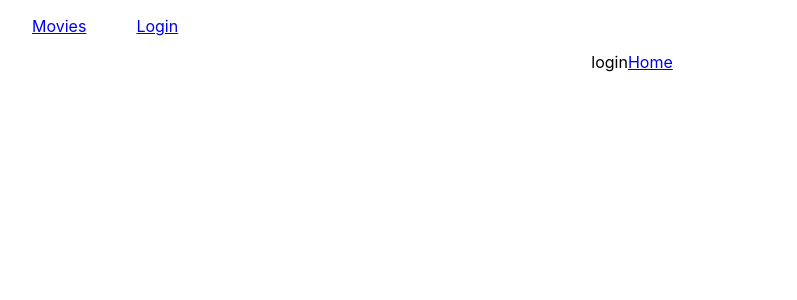
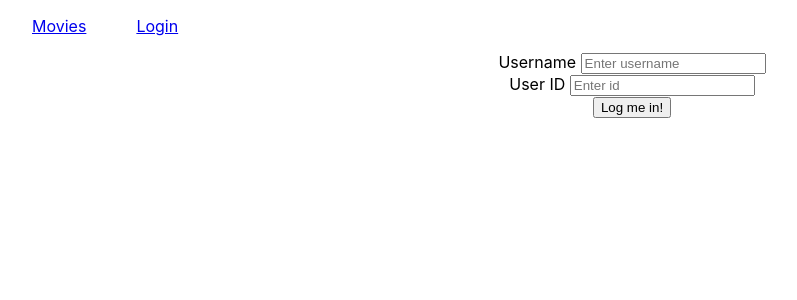
Before and after one commit to mojonny/movie-reviews, a React (Create React App) app in the folder frontend/: page /login in a window 1280 px wide. Shown: the top 300 px of the page, without its empty margins (8-805 px from the left). Built offline with nearby package versions, Linux system fonts and the light colour scheme.

Commit message:
Props issues ready for tomorrow...

```diff
--- a/frontend/src/App.js
+++ b/frontend/src/App.js
@@ -2,7 +2,6 @@ import './App.css';
 import AddReview from './components/addReview';
 import MoviesList from './components/moviesList';
 import Movie from './components/movie';
-import Home from './components/home';
 import Login from './components/login';
 import { Link, Route, Routes } from 'react-router-dom';
 import { useState } from 'react';
@@ -41,11 +40,11 @@ function App() {
 			</nav>
 
 			<Routes>
-				<Route path="/" element={<Home />} />
+				<Route path="/" element={<MoviesList user={user} />} />
 				<Route path="/movies">
-					<Route index element={<MoviesList />} />
-					<Route path=":id/" element={<Movie />} />
-					<Route path=":id/review" element={<AddReview />} />
+					<Route index element={<MoviesList user={user} />} />
+					<Route path=":id/" element={<Movie user={user} />} />
+					<Route path=":id/review" element={<AddReview user={user} />} />
 				</Route>
 				<Route path="/login" element={<Login login={login} />} />
 			</Routes>
--- a/frontend/src/components/addReview.js
+++ b/frontend/src/components/addReview.js
@@ -1,5 +1,73 @@
-import React from 'react';
+import React, { useState } from 'react';
+import MovieDataService from '../services/movies';
+import { Link, useParams } from 'react-router-dom';
 
-export default function AddReview() {
-	return <div>Add review</div>;
+export default function AddReview(props) {
+	let editing = false;
+	let initialReviewState = '';
+
+	// if (props.location.state && props.location.state.currentReview) {
+	// 	editing = true;
+	// 	initialReviewState = props.location.state.currentReview.review;
+	// }
+
+	const [review, setReview] = useState(initialReviewState); //tracks if submitted
+	const [submitted, setSubmitted] = useState(false);
+
+	const onChangeReview = (e) => {
+		const review = e.target.value;
+		setReview(review);
+	};
+
+	const { id } = useParams();
+
+	const saveReview = () => {
+		var data = {
+			review: review,
+			name: props.user.name,
+			user_id: props.user.id,
+			movie_id: { id }, //get movie if from the url
+		};
+		if (editing) {
+			//get existing review
+			data.review_id = props.location.state.currentReview.user_id;
+			MovieDataService.updateReview(data)
+				.then((response) => {
+					setSubmitted(true);
+					console.log(response.data);
+				})
+				.catch((e) => {
+					console.log(e);
+				});
+		} else {
+			MovieDataService.createReview(data)
+				.then((response) => {
+					setSubmitted(true);
+				})
+				.catch((e) => {
+					console.log(e);
+				});
+		}
+	};
+	return (
+		<div>
+			{submitted ? (
+				<div>
+					<h4>Review submitted successfully</h4>
+					<Link to={'/movies/' + id}>Back to Movie</Link>
+				</div>
+			) : (
+				<div>
+					<label>{editing ? 'Edit' : 'Create'} Review</label>
+					<input
+						type="text"
+						required
+						value={review}
+						onChange={onChangeReview}
+					/>
+					<button onClick={saveReview}>Submit Review</button>
+				</div>
+			)}
+		</div>
+	);
 }
--- a/frontend/src/components/login.js
+++ b/frontend/src/components/login.js
@@ -1,11 +1,44 @@
-import React from 'react';
-import { Link } from 'react-router-dom';
+import React, { useState } from 'react';
 
-export default function Login() {
+export default function Login(props) {
+	const [name, setName] = useState('');
+	const [id, setId] = useState('');
+
+	const onChangeName = (e) => {
+		const name = e.target.value;
+		setName(name);
+	};
+
+	const onChangeId = (e) => {
+		const id = e.target.value;
+		setId(id);
+	};
+
+	const login = () => {
+		props.login({ name: name, id: id });
+		props.history.push('/');
+	};
 	return (
 		<div>
-			login
-			<Link to="/">Home</Link>
+			<div>
+				<label>Username </label>
+				<input
+					type="text"
+					placeholder="Enter username"
+					value={name}
+					onChange={onChangeName}
+				/>
+			</div>
+			<div>
+				<label>User ID </label>
+				<input
+					type="text"
+					placeholder="Enter id"
+					value={id}
+					onChange={onChangeId}
+				/>
+			</div>
+			<button onClick={login}>Log me in!</button>
 		</div>
 	);
 }
--- a/frontend/src/components/movie.js
+++ b/frontend/src/components/movie.js
@@ -30,7 +30,8 @@ export default function Movie(props) {
 	return (
 		<div>
 			<div>
-				<h1>Movie Details {id}</h1>
+				<h1>Movie Details</h1>
+				<h2>{movie.title}</h2>
 				<div>
 					<img src={movie.poster} alt="movie poster" />
 				</div>
@@ -38,14 +39,11 @@ export default function Movie(props) {
 					<div>{movie.title}</div>
 					<div>{movie.plot}</div>
 					{props.user && (
-						<Link to={'/movies/' + props.match.params.id + '/review'}>
-							Add review
-						</Link>
+						<Link to={'/movies/' + id + '/review'}>Add review</Link>
 					)}
 				</div>
 				<div>
 					<h2>Reviews</h2>
-					<br />
 					{movie.reviews.map((review, index) => {
 						return (
 							<div key={index}>
@@ -56,8 +54,7 @@ export default function Movie(props) {
 										<div>
 											<Link
 												to={{
-													pathname:
-														'/movies/' + props.match.params.id + '/review',
+													pathname: '/movies/' + id + '/review',
 													state: { currentReview: review },
 												}}
 											>
```
